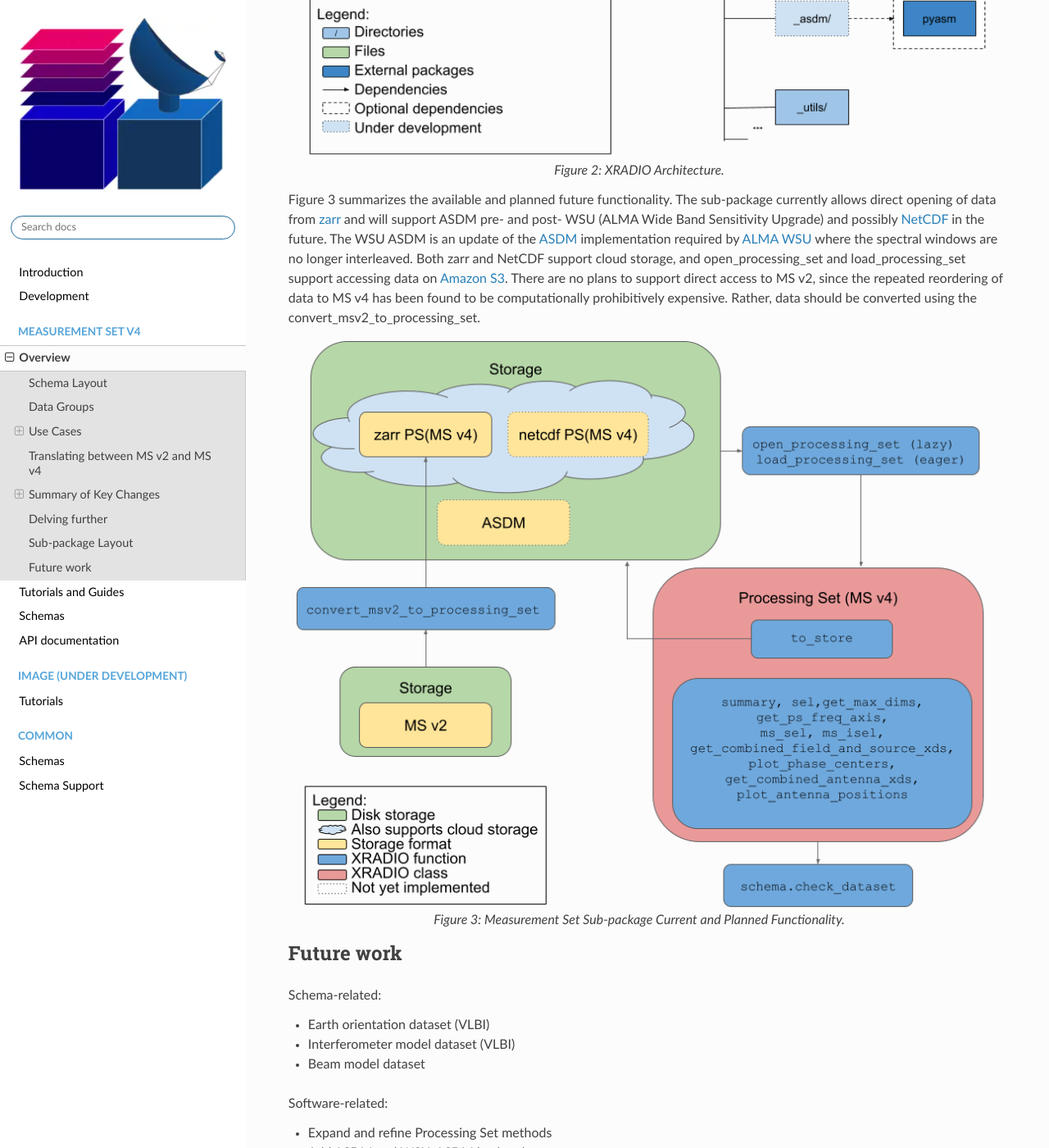
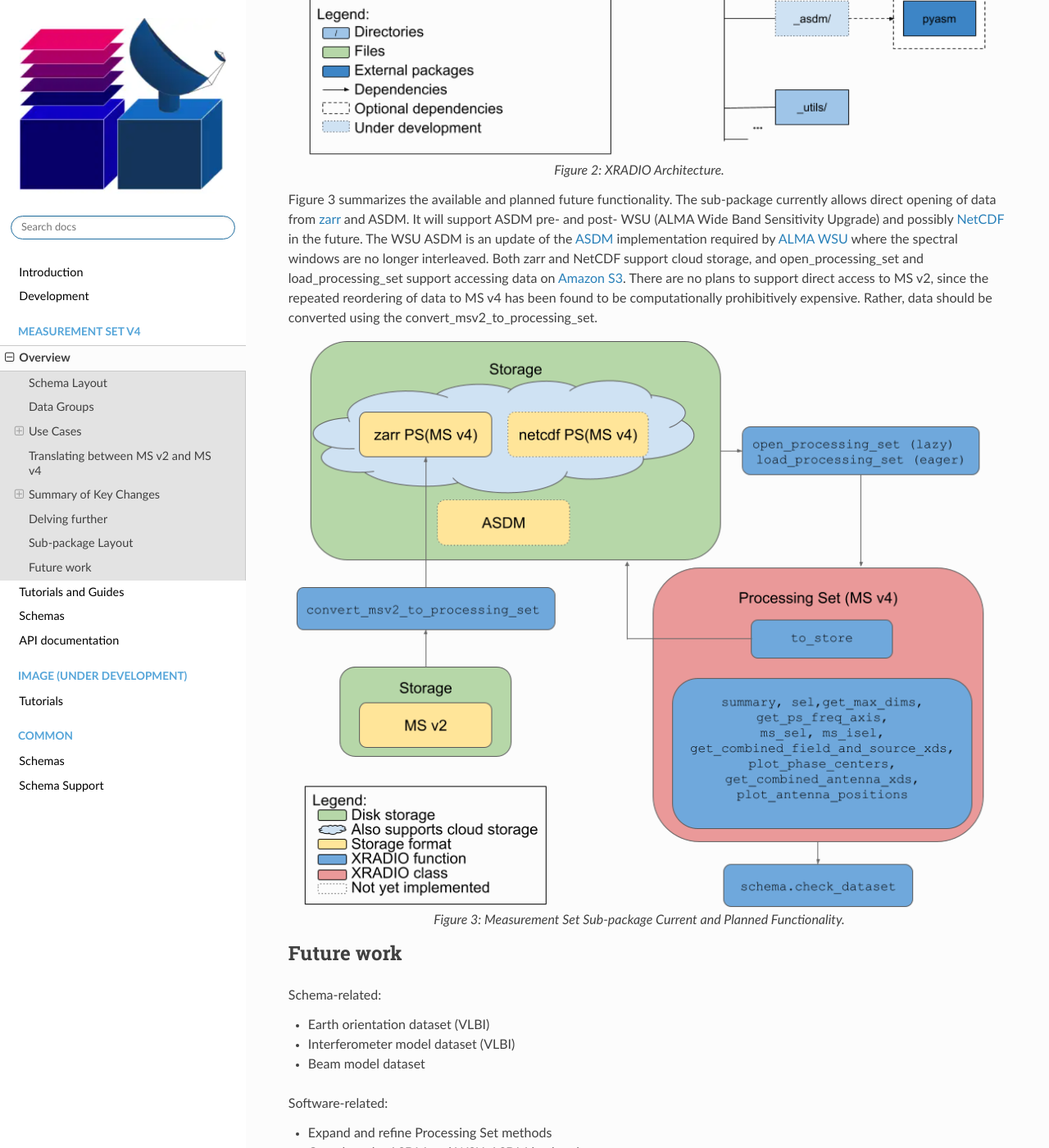
Before and after one commit to casangi/xradio, a Sphinx documentation site: the page built from docs/source/measurement_set/overview.rst, in a window 1280 px wide and 1400 px high, scrolled down 6570 px. Shown: the whole window at 82% size. Built offline with Sphinx 7.4.7 and the Read the Docs theme 3.1.0, drawn with Linux system fonts in a browser that asks for light colours; pages that are not in the unit, such as notebooks, are missing from menus; the version number is read from the project's files by our own code; some of the changed text lies outside the part shown.

Commit message:
add ASDM backend to docs / API and overview, #592

```diff
--- a/docs/source/measurement_set/overview.rst
+++ b/docs/source/measurement_set/overview.rst
@@ -382,7 +382,7 @@
 Figure 3 summarizes the available and planned future functionality. The
 sub-package currently allows direct opening of data from
 `zarr <https://zarr-specs.readthedocs.io/en/latest/specs.html>`__ and
-will support ASDM pre- and post- WSU (ALMA Wide Band Sensitivity
+ASDM. It will support ASDM pre- and post- WSU (ALMA Wide Band Sensitivity
 Upgrade) and possibly
 `NetCDF <https://www.unidata.ucar.edu/software/netcdf/>`__ in the
 future. The WSU ASDM is an update of the
@@ -424,7 +424,7 @@
 Software-related:
 
 - Expand and refine Processing Set methods
-- Add ASDM and WSU-ASDM backend
+- Complete the ASDM and WSU-ASDM backend
 - Possibly add a NetCDF backend
 - Replace python-casacore backend with a more lightweight (possibly pure
   Python) package
```
Also changed, not shown: docs/source/measurement_set/api.rst (+10 -0 lines).
